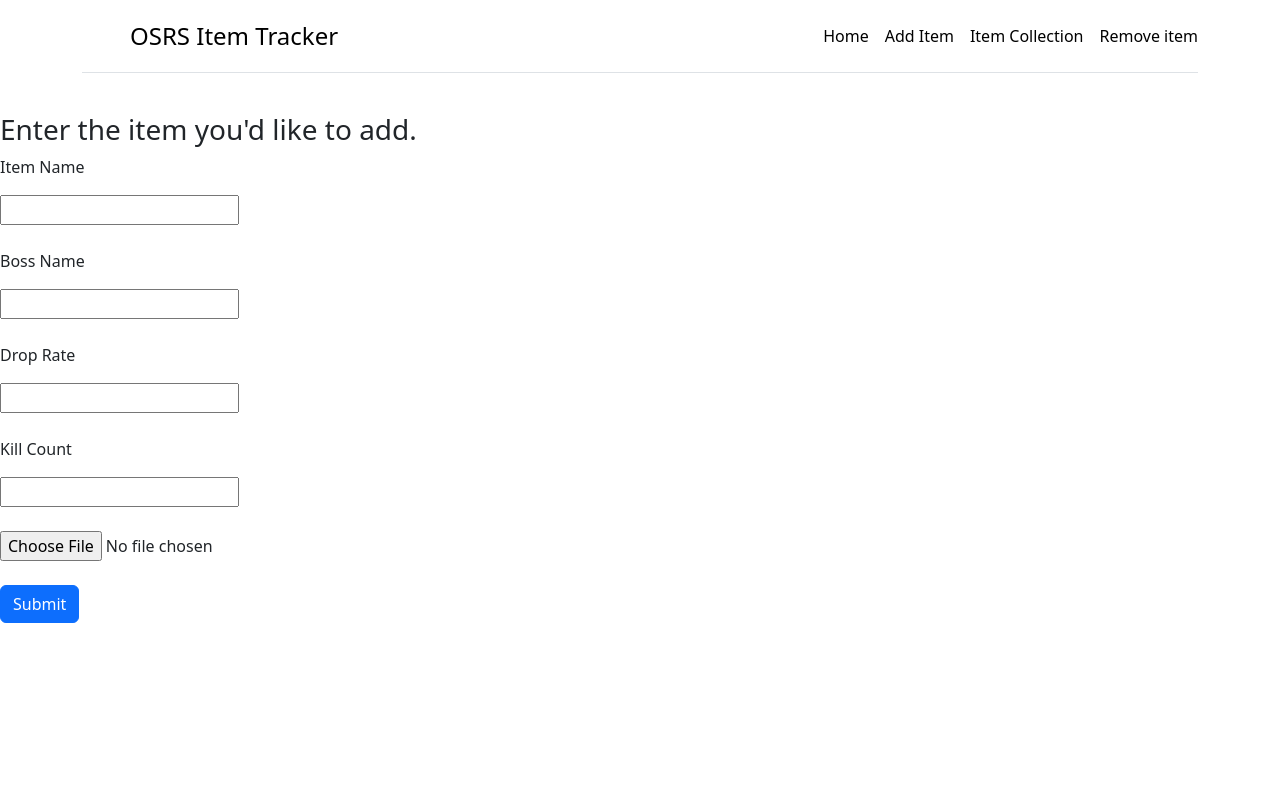
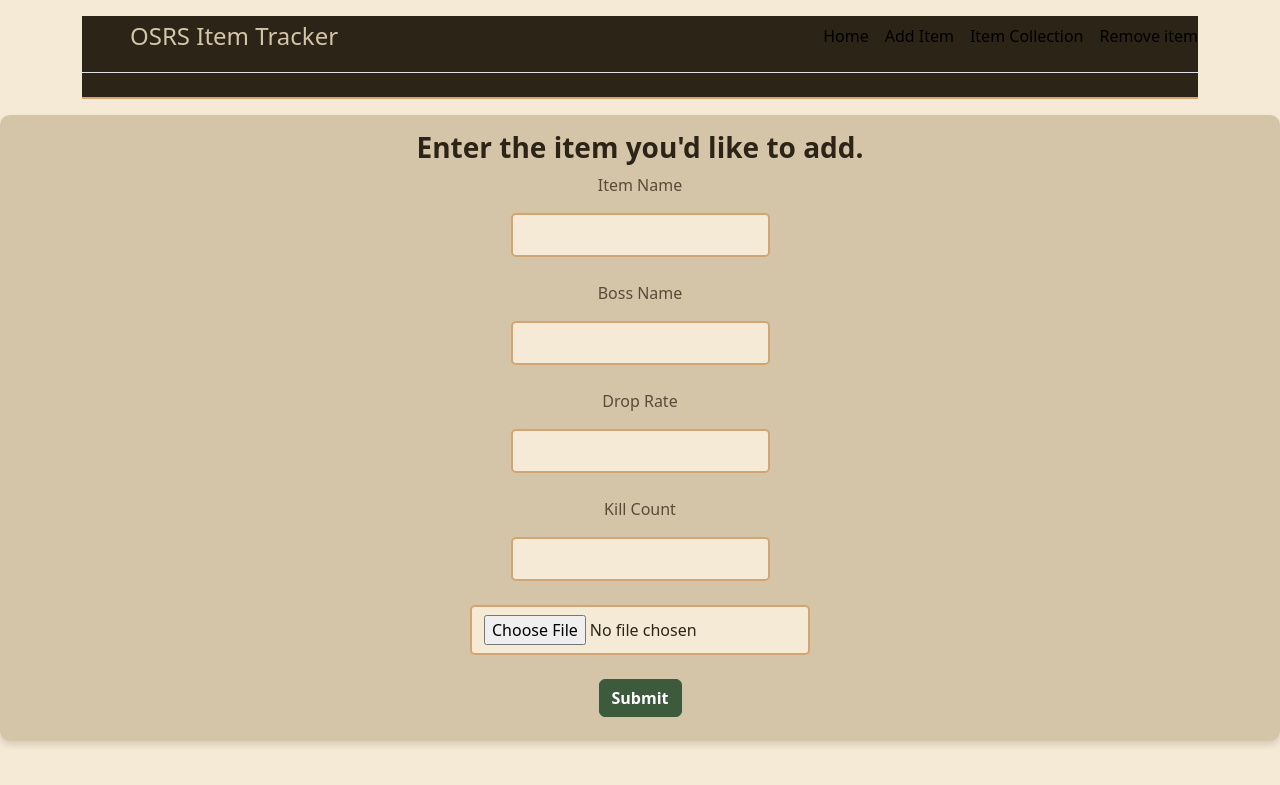
Before and after one commit to BradleyJohnson96/PythonFlaskProject, a Flask app: page /addItem in a window 1280 px wide. Shown: the top 785 px of the page. Run offline with Flask 3, Linux system fonts and the light colour scheme.

Commit message:
added css and colorstyling

```diff
--- /dev/null
+++ b/static/osrs.css
@@ -0,0 +1,119 @@
+/* All colors taken mostly from the OSRS wiki */
+body {
+    background-color: #f5ead6;
+    color: #2c2416;
+}
+
+.container {
+    background-color: #f5ead6;
+}
+
+header {
+    background-color: #2c2416;
+    border-bottom: 2px solid #d4a574;
+}
+
+header a,
+header span {
+    color: #d4c5a9;
+}
+
+header nav a {
+    color: #d4c5a9;
+}
+
+header nav a:hover {
+    color: #d4a574;
+}
+
+.pricing-header {
+    background-color: #d4c5a9;
+    border-radius: 10px;
+    padding: 30px;
+    box-shadow: 0 4px 6px rgba(44, 36, 22, 0.15);
+}
+
+.pricing-header h1,
+.pricing-header h2,
+.pricing-header h3,
+.pricing-header h4 {
+    color: #2c2416;
+    font-weight: 600;
+}
+
+.pricing-header p {
+    color: #5a4a3a;
+}
+
+input[type="text"],
+input[type="file"],
+select,
+textarea {
+    background-color: #f5ead6;
+    color: #2c2416;
+    border: 2px solid #d4a574;
+    border-radius: 5px;
+    padding: 8px 12px;
+}
+
+input[type="text"]:focus,
+input[type="file"]:focus,
+select:focus,
+textarea:focus {
+    background-color: white;
+    border-color: #5a4a3a;
+    outline: none;
+    box-shadow: 0 0 5px rgba(212, 165, 116, 0.5);
+}
+
+.btn-primary {
+    background-color: #3d5a3d;
+    border-color: #3d5a3d;
+    color: white;
+    font-weight: 600;
+}
+
+.btn-primary:hover {
+    background-color: #5a4a3a;
+    border-color: #5a4a3a;
+}
+
+.btn-danger {
+    background-color: #8b3a3a;
+    border-color: #8b3a3a;
+    color: white;
+}
+
+.btn-danger:hover {
+    background-color: #a84a4a;
+    border-color: #a84a4a;
+}
+
+ul {
+    color: #2c2416;
+}
+
+ul li {
+    color: #2c2416;
+    margin-bottom: 10px;
+    padding: 8px;
+    background-color: rgba(255, 255, 255, 0.5);
+    border-left: 4px solid #d4a574;
+    border-radius: 4px;
+}
+
+ul li strong {
+    color: #5a4a3a;
+}
+
+.alert {
+    background-color: #d4c5a9;
+    color: #2c2416;
+    border-color: #d4a574;
+}
+
+.itemImg {
+    width: 100px;
+    height: 100px;
+    object-fit: cover;
+}
--- a/templates/addItem.html
+++ b/templates/addItem.html
@@ -1,6 +1,7 @@
 {% extends 'index.html' %}
 
 {% block body %}
+<div class="pricing-header p-3 pb-md-4 mx-auto text-center">
     <h3>Enter the item you'd like to add.</h3>
     <form method="POST" action="/addItem" enctype="multipart/form-data">
         <p>Item Name</p>
@@ -19,4 +20,12 @@
         <br><br>
         <input class="btn btn-primary" type="submit" value="Submit">
     </form>
+    {% with messages = get_flashed_messages() %}
+    {% if messages %}
+    {% for message in messages %}
+    <h3 class="display-4">{{message}}</h3>
+    {% endfor %}
+    {% endif %}
+    {% endwith %}
+</div>
 {% endblock %}
--- a/templates/index.html
+++ b/templates/index.html
@@ -6,7 +6,7 @@
     <title>OSRS Item Tracker</title>
     <link href="https://cdn.jsdelivr.net/npm/bootstrap@5.3.8/dist/css/bootstrap.min.css" rel="stylesheet"
         integrity="sha384-sRIl4kxILFvY47J16cr9ZwB07vP4J8+LH7qKQnuqkuIAvNWLzeN8tE5YBujZqJLB" crossorigin="anonymous">
-    <link href="pricing.css" rel="stylesheet">
+    <link href="/static/osrs.css" rel="stylesheet">
 </head>
 
 <body>
@@ -19,10 +19,14 @@
                     <span class="fs-4">OSRS Item Tracker</span>
                 </a>
                 <nav class="d-inline-flex mt-2 mt-md-0 ms-md-auto">
-                    <a class="me-3 py-2 link-body-emphasis text-decoration-none" href="/">Home</a>
-                    <a class="me-3 py-2 link-body-emphasis text-decoration-none" href="/addItem">Add Item</a>
-                    <a class="me-3 py-2 link-body-emphasis text-decoration-none" href="itemDisplay">Item Collection</a>
-                    <a class="py-2 link-body-emphasis text-decoration-none" href="removeItems">Remove item</a>
+                    <a class="me-3 py-2 link-body-emphasis text-decoration-none" style="color: #d4a574;"
+                        href="/">Home</a>
+                    <a class="me-3 py-2 link-body-emphasis text-decoration-none" style="color: #d4a574;"
+                        href="/addItem">Add Item</a>
+                    <a class="me-3 py-2 link-body-emphasis text-decoration-none" style="color: #d4a574;"
+                        href="itemDisplay">Item Collection</a>
+                    <a class="py-2 link-body-emphasis text-decoration-none" style="color: #d4a574;"
+                        href="removeItems">Remove item</a>
                 </nav>
             </div>
         </header>
--- a/templates/itemDisplay.html
+++ b/templates/itemDisplay.html
@@ -3,12 +3,13 @@
 {% block body %}
 <div class="pricing-header p-3 pb-md-4 mx-auto text-center">
     <h2>List of all Items</h2>
+    {% if items %}
     <ul>
         {% for name, item in items.items() %}
         <li>{{ name }}:
             {% for key, value in item.items() %}
             {% if key == 'img' %}
-            <img src="{{file_location}}/{{value}}">
+            <img src="{{file_location}}/{{value}}" class="itemImg">
             {% else %}
             <span>{{key}} : {{value}}</span>
             {% endif %}
@@ -17,5 +18,8 @@
         </li>
         {% endfor %}
     </ul>
+    {% else %}
+    <p>No items yet. Add one to get started!</p>
+    {% endif %}
 </div>
 {% endblock %}
--- a/templates/removeItems.html
+++ b/templates/removeItems.html
@@ -11,6 +11,9 @@
         <li>
             <strong>{{ name }}</strong> - Boss: {{ item.boss_name }}, Drop Rate: {{ item.drop_rate }}, Kill Count: {{
             item.kill_count }}
+            {% if item.img %}
+            <img src="{{ url_for('static', filename='images/' + item.img) }}" class="itemImg">
+            {% endif %}
             <form method="POST" action="/removeItems" style="display: inline;">
                 <input type="hidden" name="item_name" value="{{ name }}">
                 <input type="submit" value="Remove" class="btn btn-danger btn-sm">
```
Lines whose indentation alone changed are shown as unchanged.
